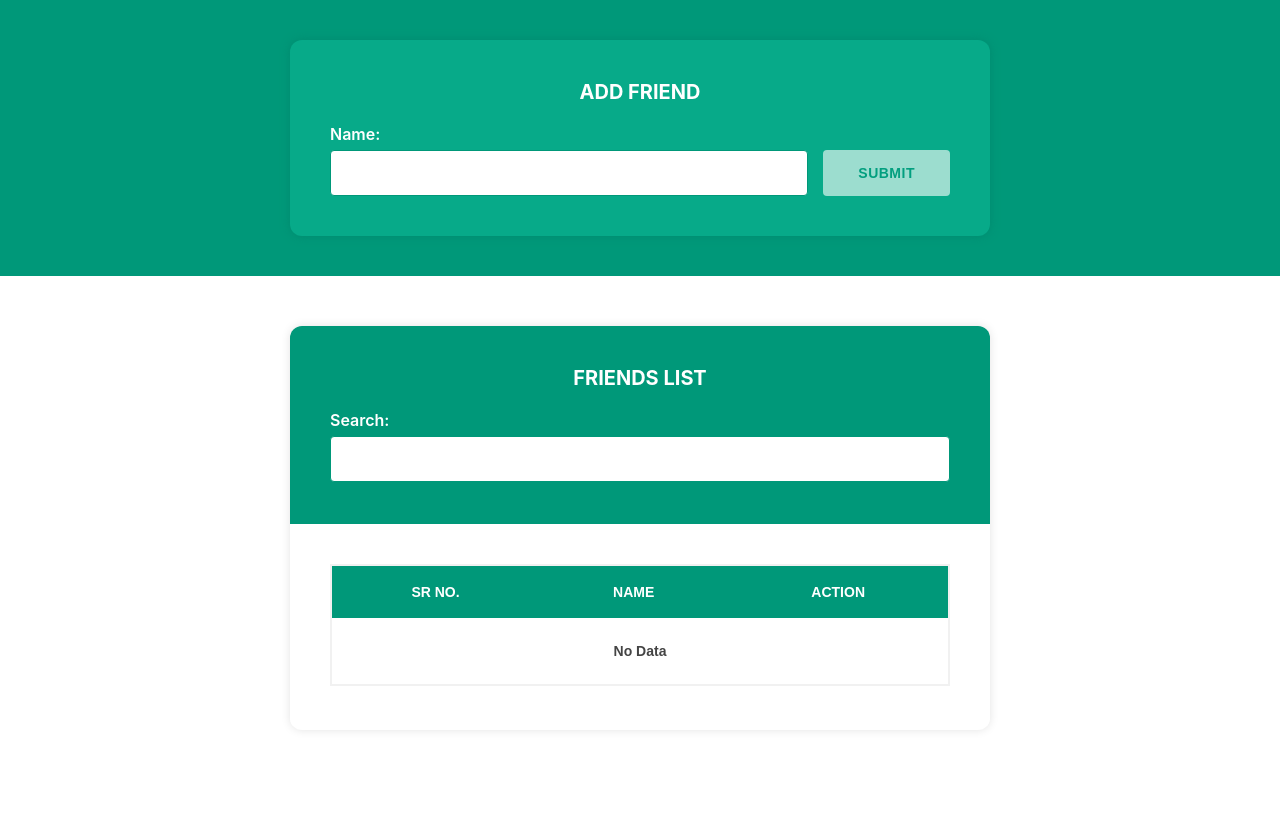
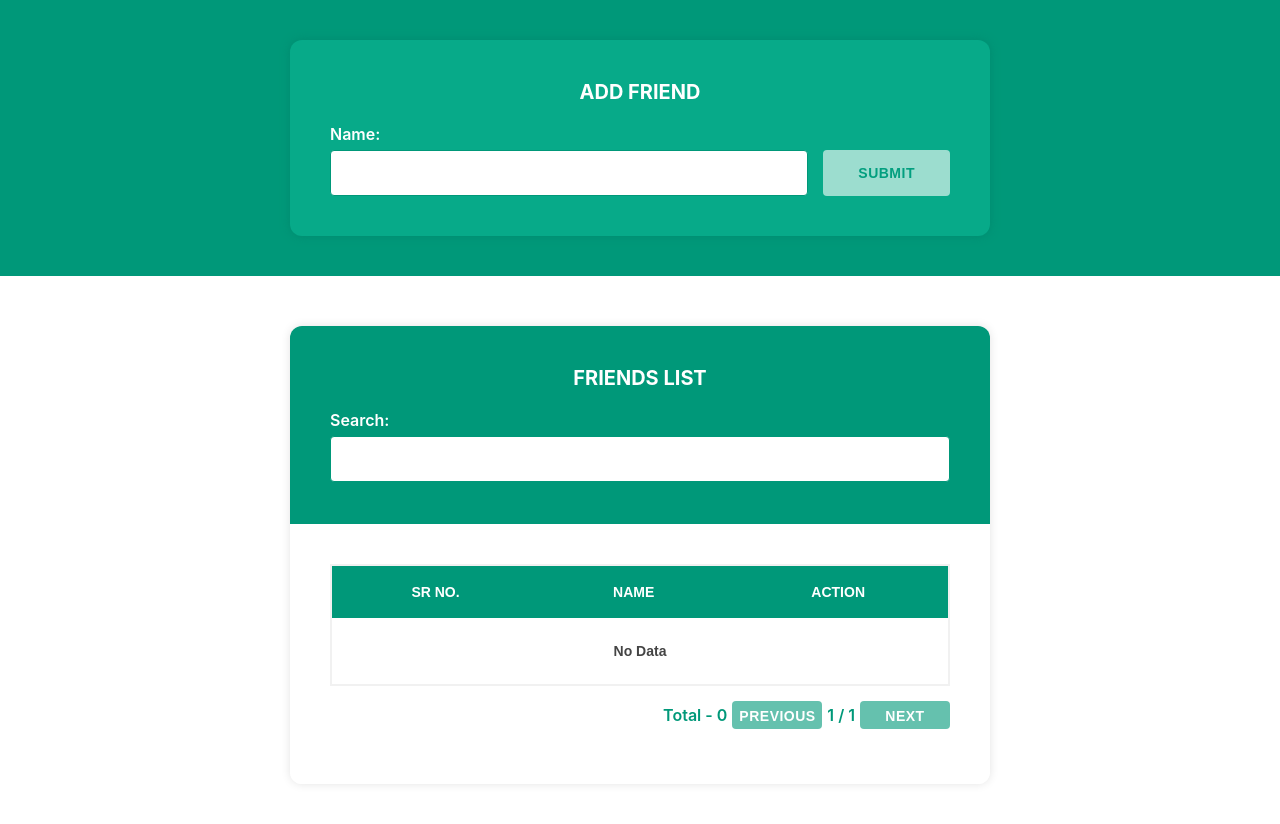
Before and after one commit to iankitjoshi/codevyasa-task, a React (Create React App) app: page / in a window 1280 px wide. Shown: the top 824 px of the page. Before the commit the page ends 800 px from the top, so only its background shows below. Built offline with nearby package versions, Linux system fonts and the light colour scheme.

Commit message:
worked on pagination

```diff
--- a/src/App.js
+++ b/src/App.js
@@ -3,6 +3,7 @@ import './App.scss';
 import start from './images/star.png'
 import yellowStart from './images/star-yellow.png'
 import deleteIcon from './images/trash.png'
+import Pagination from './pagination';
 
 function App() {
     const [friends, setFriends] = useState([])
@@ -12,6 +13,7 @@ function App() {
     const [friendId, setFriendId] = useState(null)
     const [search, setSearch] = useState('')
     const [filterFriend, setFilterFriend] = useState([])
+    const [currentPage, setCurrentPage] = useState(1)
 
     const handleNameChange = (e) => {
         const { value = "" } = e.target
@@ -25,16 +27,17 @@ function App() {
         if (isAlreadyExist) {
             setIsAlreadyExist(isAlreadyExist)
         } else {
-      setFriends([...friends, { name, favourite: false }])
+            setFriends([...friends, { name, favourite: false, id: Date.now() }])
             setName('')
         }
     }
 
     const changeFavourite = (id) => {
         let newFriendsList = friends.map((friend, index) => {
-      if (id == index) return { ...friend, favourite: !friend.favourite }
+            if (id == friend.id) return { ...friend, favourite: !friend.favourite }
             return friend
         })
+        newFriendsList = newFriendsList.sort((a, b) => b.favourite - a.favourite);
         setFriends(newFriendsList)
     }
 
@@ -44,7 +47,7 @@ function App() {
     }
 
     const deleteFriend = () => {
-    const deleteFriend = friends.filter((friend, index) => index !== friendId)
+        const deleteFriend = friends.filter((friend, index) => friend.id !== friendId)
         setFriends(deleteFriend)
         setOpenDeleteModal(false)
         setFriendId(null)
@@ -56,14 +59,32 @@ function App() {
     }
 
     const handleSearch = (e) => {
-
         const { value = "" } = e.target
         setSearch(value)
         let searchFriends = friends.filter(friend => friend.name.toLowerCase().includes(value))
-    setFilterFriend(searchFriends)
+        setFilterFriend(searchFriends);
+        setCurrentPage(1)
+    }
+
+    const previousPageHandle = () => {
+        if (currentPage === 1) return;
+
+        setCurrentPage(currentPage - 1);
+    }
+
+    const nextPageHandle = () => {
+        let data = search.length ? filterFriend : friends;
+        let totalPage = Math.ceil((data.length) / 4);
+        if (currentPage === totalPage) return;
+
+        setCurrentPage(currentPage + 1);
     }
 
     let data = search.length ? filterFriend : friends;
+    let totalPage = Math.ceil((data.length) / 4);
+    let totalResult = filterFriend.length > 0 ? filterFriend.length : friends.length;
+
+    data = data.slice((currentPage - 1) * 4, ((currentPage - 1) * 4) + 4);
 
     return (
         <div className="App">
@@ -73,7 +94,7 @@ function App() {
                     <form onSubmit={handleSubmit}>
                         <label htmlFor="name">Name:</label>
                         <div className="field-rep">
-                <input value={name} onChange={handleNameChange} />
+                            <input value={name} maxLength="40" onChange={handleNameChange} />
                             <button type="submit" className={name.length ? 'submit-btn' : 'submit-btn disabled'} >Submit</button>
                         </div>
                     </form>
@@ -86,7 +107,7 @@ function App() {
                     <div className="friend-list">
                         <h2> Friends List </h2>
                         <label htmlFor="Search">Search:</label>
-            <input value={search} onChange={handleSearch} />
+                        <input value={search} maxLength="30" onChange={handleSearch} />
                     </div>
                     <div className="cus-table">
                         <table className="styled-table">
@@ -99,17 +120,17 @@ function App() {
                             </thead>
                             {data.length ?
                                 data && data.map((friend, i) => {
-                  const { name = "-", favourite = false } = friend || {}
-                  return <tbody key={i}>
+                                    const { name = "-", favourite = false, id = "" } = friend || {}
+                                    return <tbody key={id}>
                                         <tr>
-                      <td>{i + 1}. </ td>
+                                            <td>{((currentPage - 1) * 4) + (i + 1)}. </ td>
                                             <td>
                                                 {name}
-                        <span></span>
+                                                <p>{`is my ${favourite ? 'favourite' : ''} friend.`} </p>
                                             </ td>
                                             <td>
-                        <img onClick={() => changeFavourite(i)} src={favourite ? yellowStart : start} alt="" />
-                        <img onClick={() => deleteFriendModal(i)} src={deleteIcon} alt="" />
+                                                <img onClick={() => changeFavourite(id)} src={favourite ? yellowStart : start} alt="" />
+                                                {favourite ? null : <img onClick={() => deleteFriendModal(id)} src={deleteIcon} alt="" />}
                                             </td>
                                         </tr>
                                     </tbody>
@@ -119,6 +140,14 @@ function App() {
                                 </tbody>
                             }
                         </table>
+                        <Pagination
+                            currentPage={currentPage}
+                            totalPage={totalPage || 1}
+                            showData={4}
+                            totalData={totalResult || 0}
+                            previousPageHandle={previousPageHandle}
+                            nextPageHandle={nextPageHandle}
+                        />
                     </div>
                 </div>
             </div>
--- a/src/App.scss
+++ b/src/App.scss
@@ -190,6 +190,9 @@ input{
           font-weight: 600;
           color: #444;
           padding: 12px 20px;
+          p{
+            font-size: 10px;
+          }
           img{
             height: 30px;
             cursor: pointer;
@@ -218,3 +221,23 @@ input{
     }
   }
 }
+
+
+.pagination-head{
+  display: flex;
+  align-items: center;
+  justify-content: flex-end;
+  margin: 15px 0px;
+  span{
+    padding: 0px 5px;
+    color: #009879;
+    font-weight: 600;
+  }
+  button{
+    background-color: #009879;
+    color: white;
+    padding: 7px;
+    width: 90px !important;
+    height: 28px !important;
+  }
+}
--- /dev/null
+++ b/src/pagination.js
@@ -0,0 +1,22 @@
+
+function Pagination(props) {
+    const {
+        currentPage = 1,
+        totalData = 0,
+        totalPage = 5,
+        previousPageHandle = () => { },
+        nextPageHandle = () => { }
+    } = props
+
+    return (
+        <div className="pagination-head">
+            {/* <span> Favourite - {totalData || 0} </span> */}
+            <span> Total - {totalData || 0} </span>
+            <button onClick={() => previousPageHandle()} className={`submit-btn ${currentPage === 1 ? 'disabled' : ''}`} >Previous</button>
+            <span> {currentPage} / {totalPage}</span>
+            <button onClick={() => nextPageHandle()} className={`submit-btn ${currentPage === totalPage ? 'disabled' : ''}`} >Next</button>
+        </div>
+    )
+}
+
+export default Pagination
```
Lines whose indentation alone changed are shown as unchanged.
